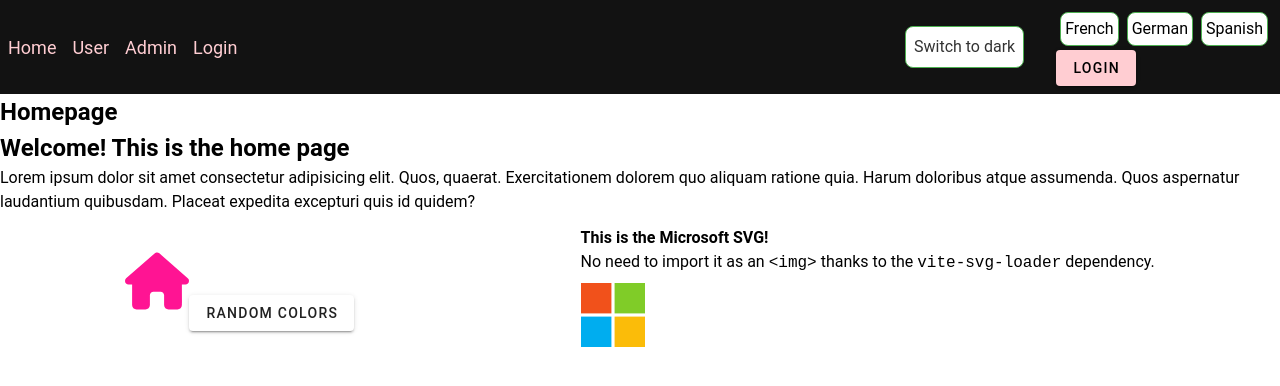
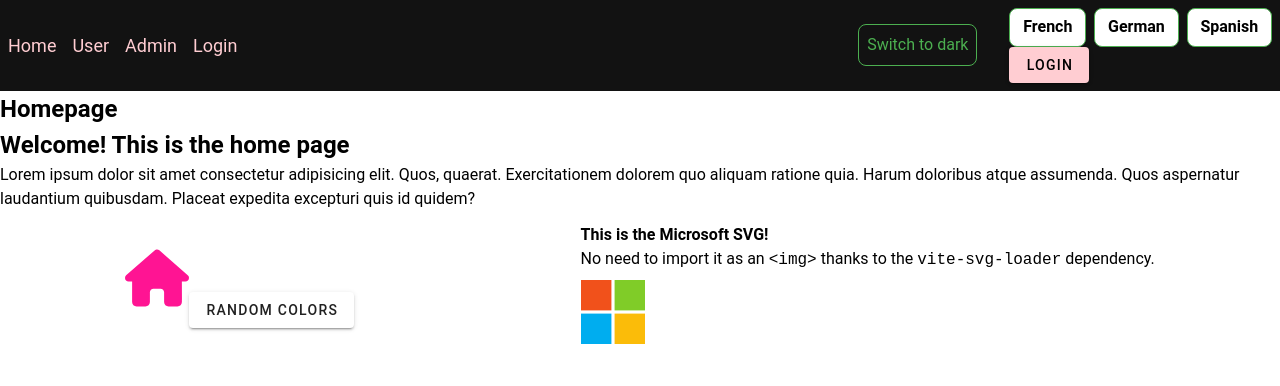
Before and after one commit to Louis-Gonzalez/starterPack, a Nuxt app: page / in a window 1280 px wide. Shown: the top 386 px of the page. Built offline with nearby package versions, Linux system fonts and the light colour scheme.

Commit message:
ADD dark mode ok

```diff
--- a/app.vue
+++ b/app.vue
@@ -1,5 +1,22 @@
 <script setup lang="ts">
 import Navbar from '~/components/common/Navbar.vue';
+import { onMounted, watchEffect } from 'vue'
+import { useTheme } from 'vuetify'
+
+const theme = useTheme()
+
+onMounted(() => {
+  watchEffect(() => {
+    const htmlEl = document.documentElement
+    const isDark = theme.global.name.value === 'dark'
+
+    if (isDark) {
+      htmlEl.classList.add('dark')
+    } else {
+      htmlEl.classList.remove('dark')
+    }
+  })
+})
 </script>
 
 <template>
--- a/components/common/LangSwitcher.vue
+++ b/components/common/LangSwitcher.vue
@@ -20,28 +20,46 @@ async function changeLocale(newLocale) {
 }
 </script>
 
-<template :class="themeClass">
-  <button
-    class="ma-1 pa-1"
-    v-for="loc in availableLocales"
-    :key="loc.code"
-    @click="changeLocale(loc.code)"
-  >
-    {{ loc.name }}
-  </button>
+<template>
+  <div class="lang-switcher">
+    <button
+      v-for="locale in availableLocales"
+      :key="locale.code"
+      @click="setLocale(locale.code)"
+      :class="['lang-btn', { active: locale.code === currentLocale }]"
+    >
+      {{ locale.name }}
+    </button>
+  </div>
 </template>
 
 <style scoped>
-.dark-theme button {
+.lang-switcher {
+  display: flex;
+  gap: 0.5rem;
+}
+
+.lang-btn {
+  padding: 0.4rem 0.8rem;
   border-radius: 0.5rem;
+  cursor: pointer;
+  font-weight: bold;
+  border: 1px solid var(--main-success);
+  transition: background-color 0.3s, color 0.3s;
+}
+
+.dark-theme .lang-btn {
   background-color: #333;
   color: white;
-  border: 1px solid var(--main-success);
 }
-.light-theme button {
-  border-radius: 0.5rem;
+
+.light-theme .lang-btn {
   background-color: #fff;
   color: black;
-  border: 1px solid var(--main-success);
+}
+
+.lang-btn.active {
+  background-color: var(--main-success);
+  color: white;
 }
 </style>
--- a/components/common/Navbar.vue
+++ b/components/common/Navbar.vue
@@ -1,5 +1,5 @@
 <template>
-  <nav :class="themeClass" class="navbar">
+  <nav class="navbar">
     <div class="nav-links">
       <div v-for="route in routeList" :key="route.path">
         <NuxtLink :to="route.path">{{ route.name }}</NuxtLink>
@@ -29,6 +29,8 @@
 </template>
 
 <script setup lang="ts">
+
+
 import { useCookie } from '#app';
 import LangSwitcher from '~/components/common/LangSwitcher.vue';
 
@@ -79,14 +81,16 @@ const logOut = async () => {
 import { useTheme } from 'vuetify';
 const theme = useTheme();
 
+///////// vuetify //////////////
+const themeClass = computed(() => {
+  return theme.global.name.value === 'dark' ? 'dark-theme' : 'light-theme';
+});
+
+//////// main.css ////////////////
 const toggleTheme = () => {
   theme.global.name.value =
     theme.global.name.value === 'light' ? 'dark' : 'light';
 };
-
-const themeClass = computed(() => {
-  return theme.global.name.value === 'dark' ? 'dark-theme' : 'light-theme';
-});
 </script>
 
 <style scoped>
@@ -120,8 +124,9 @@ const themeClass = computed(() => {
   width: 3rem;
   height: auto;
 }
+
 p {
-  color: whitesmoke;
+  color: var(--main-color3);
 }
 
 .toggle-light-dark{
@@ -131,14 +136,4 @@ p {
   border: 1px solid var(--main-success);
   border-radius: 0.5rem;
 }
-
-.dark-theme .toggle-light-dark {
-  background-color: #333;
-  color: #fff;
-}
-
-.light-theme .toggle-light-dark {
-  background-color: #fff;
-  color: #333;
-}
 </style>
```
